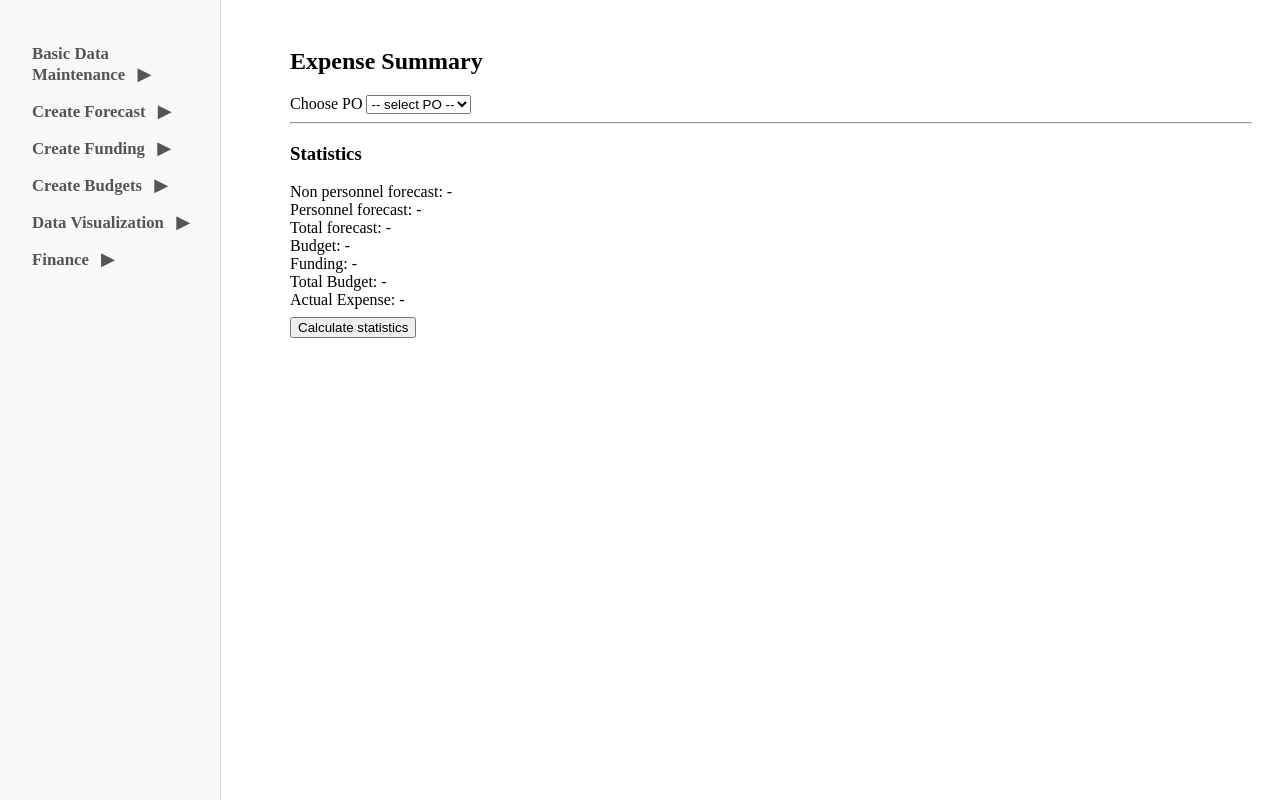
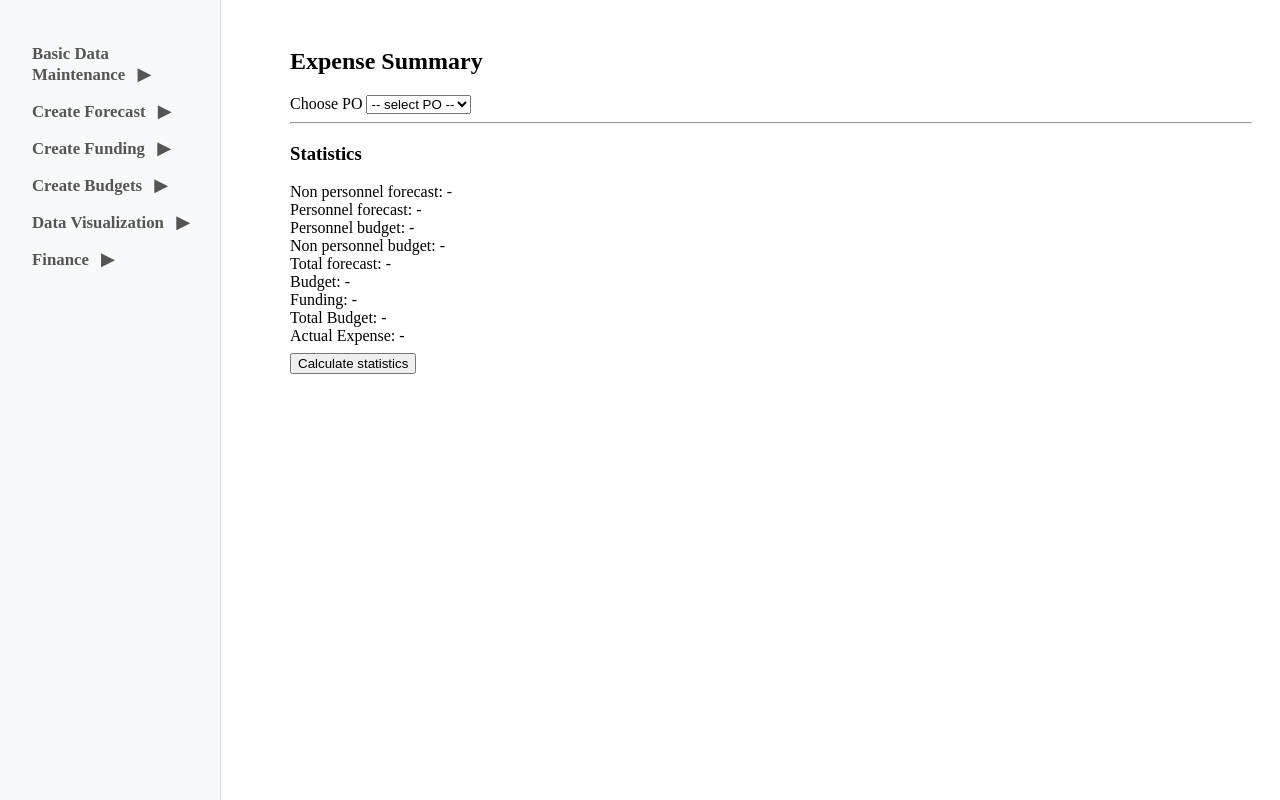
Before and after one commit to liyu711/mt_expense_management, a Flask app: page /data_summary in a window 1280 px wide. Run offline with Flask 3, Linux system fonts and the light colour scheme; data comes from the database, SQL or seed files in the repository; both versions use the stored data as it was after the commit; data that the repository does not hold is empty; some libraries are stand-ins or nearby versions.

Commit message:
added correct display for budgets

```diff
--- a/app_local/data_summary.py
+++ b/app_local/data_summary.py
@@ -292,7 +292,10 @@ def get_statistics():
         personnel_forecast = sum_column(pc_f, ['Personnel Cost'])
         total_forecast = non_personnel_forecast + personnel_forecast
 
-        budget_sum = sum_column(budgets_f, ['personnel_budget', 'non_personnel_budget'])
+        # Sum both personnel and non-personnel budgets (after filters)
+        personnel_budget_sum = sum_column(budgets_f, ['personnel_budget'])
+        non_personnel_budget_sum = sum_column(budgets_f, ['non_personnel_budget'])
+        budget_sum = personnel_budget_sum + non_personnel_budget_sum
         funding_sum = sum_column(fundings_f, ['funding', 'Funding'])
         total_budget = budget_sum + funding_sum
 
@@ -302,9 +305,11 @@ def get_statistics():
             'non_personnel_forecast': round(non_personnel_forecast, 2),
             'personnel_forecast': round(personnel_forecast, 2),
             'total_forecast': round(total_forecast, 2),
+            'personnel budget': round(personnel_budget_sum, 2),
+            'non personnel budget': round(non_personnel_budget_sum, 2),
             'budget': round(budget_sum, 2),
             'funding': round(funding_sum, 2),
-            'total_budget': round(total_budget, 2),
+            'total_budget and funding': round(total_budget, 2),
             'actual_expense': round(actual_expense, 2)
         }
         print(result)
--- a/app_local/templates/pages/data_summary.html
+++ b/app_local/templates/pages/data_summary.html
@@ -96,6 +96,9 @@
                             document.getElementById('stat_non_personnel').textContent = data.non_personnel_forecast != null ? data.non_personnel_forecast : '-';
                             document.getElementById('stat_personnel').textContent = data.personnel_forecast != null ? data.personnel_forecast : '-';
                             document.getElementById('stat_total_forecast').textContent = data.total_forecast != null ? data.total_forecast : '-';
+                            // populate budget breakdown values (backend returns keys with spaces)
+                            document.getElementById('stat_personnel_budget').textContent = data['personnel budget'] != null ? data['personnel budget'] : '-';
+                            document.getElementById('stat_non_personnel_budget').textContent = data['non personnel budget'] != null ? data['non personnel budget'] : '-';
                             document.getElementById('stat_budget').textContent = data.budget != null ? data.budget : '-';
                             document.getElementById('stat_funding').textContent = data.funding != null ? data.funding : '-';
                             document.getElementById('stat_total_budget').textContent = data.total_budget != null ? data.total_budget : '-';
@@ -213,6 +216,14 @@
                 <span id="stat_personnel">-</span>
             </div>
             <div>
+                <label>Personnel budget: </label>
+                <span id="stat_personnel_budget">-</span>
+            </div>
+            <div>
+                <label>Non personnel budget: </label>
+                <span id="stat_non_personnel_budget">-</span>
+            </div>
+            <div>
                 <label>Total forecast: </label>
                 <span id="stat_total_forecast">-</span>
             </div>
--- a/test.py
+++ b/test.py
@@ -1,9 +1,9 @@
 from backend import \
     get_departments_display, get_forecasts_display, get_pc_display, get_projects_display, \
     get_project_cateogory_display, get_IO_display_table, get_nonpc_display, \
-    get_hr_category_display, create_funding_display
+    get_hr_category_display, create_funding_display, get_budget_display_table
 
 if __name__ == '__main__':
-    res = create_funding_display()
+    res = get_budget_display_table()
     print(res)
     print(res.columns)
```
Also changed, not shown: my_local_database.db.
